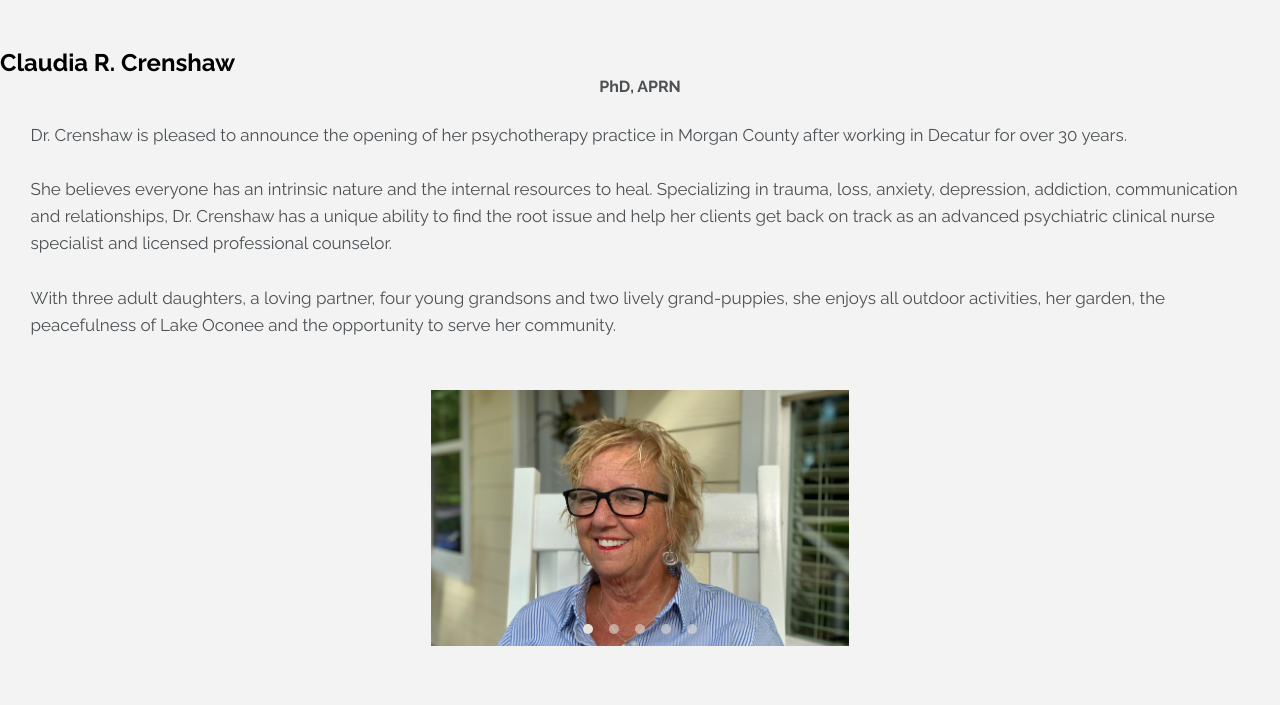
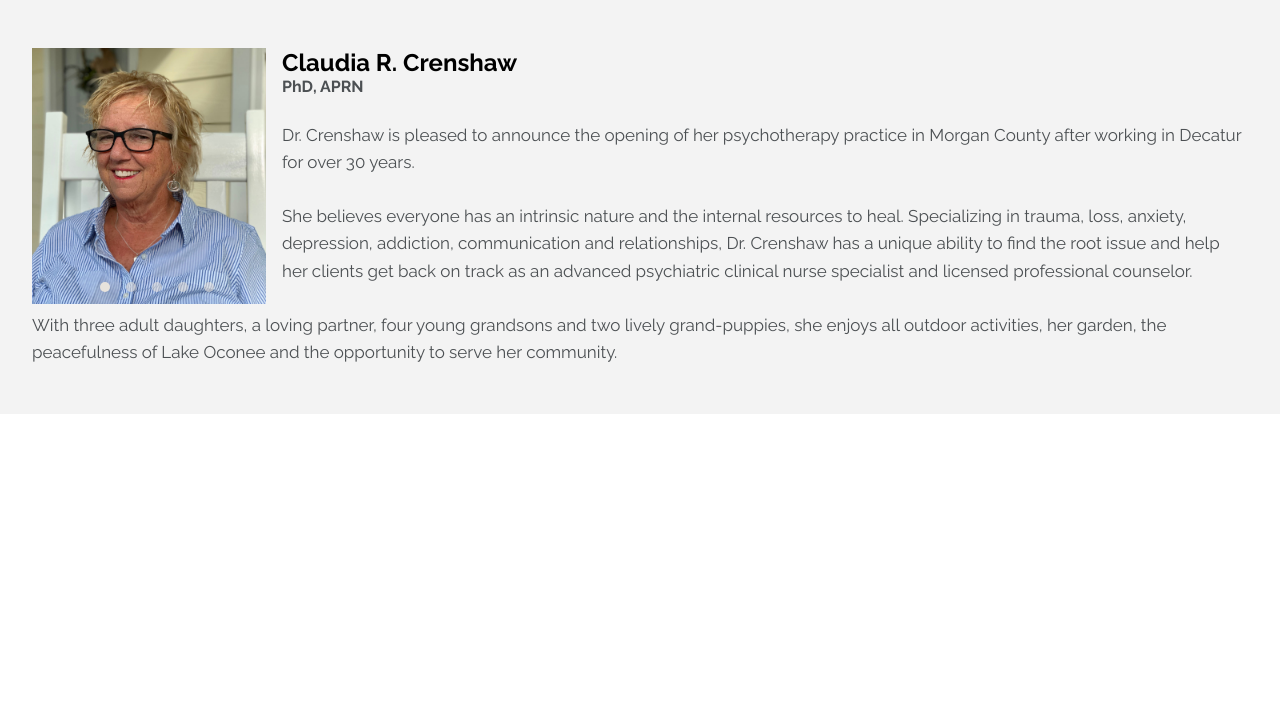
Before and after one commit to dree4life07/slideshow-practice, a plain HTML site: page index.html in a window 1280 px wide. Drawn offline with Linux system fonts and the light colour scheme.

Commit message:
Update style.css

```diff
--- a/resources/style.css
+++ b/resources/style.css
@@ -134,3 +134,53 @@ html {
     /**********   END ABOUT   **********/
 }
 /**********   END SCREEN >500px   **********/
+
+
+
+
+
+
+
+/**********   SCREEN >600px   **********/
+@media only screen and (min-width: 600px) {
+    /**********   ABOUT   **********/
+        .about-info h2 {
+            padding-top: 0;
+            text-align: left;
+        }
+        .about-info h4 {
+            width: auto;
+            text-align: left;
+            color: #4c5053;
+        }
+        .about-info p {
+            margin: 0;
+            padding: 1.5em 0 0 0;
+        }
+        .about-slider-container {
+            display: block;
+            width: 100%;
+            height: auto;
+            float: left;
+            padding: 3em 2em;
+            background-color: #f3f3f3;
+        }
+        .about-carousel {
+            width: 250px;
+            height: 16em;
+            float: left;
+            padding-right: 1em;
+        }
+        .about-carousel-cell {
+            display: flex;
+            justify-content: center;
+            min-width: 250px;
+            height: 16em;
+        }
+        .about-img {
+            width: auto;
+            height: 16em;
+        }
+    /**********   END ABOUT   **********/
+}
+/**********   END SCREEN >600px   **********/
```
